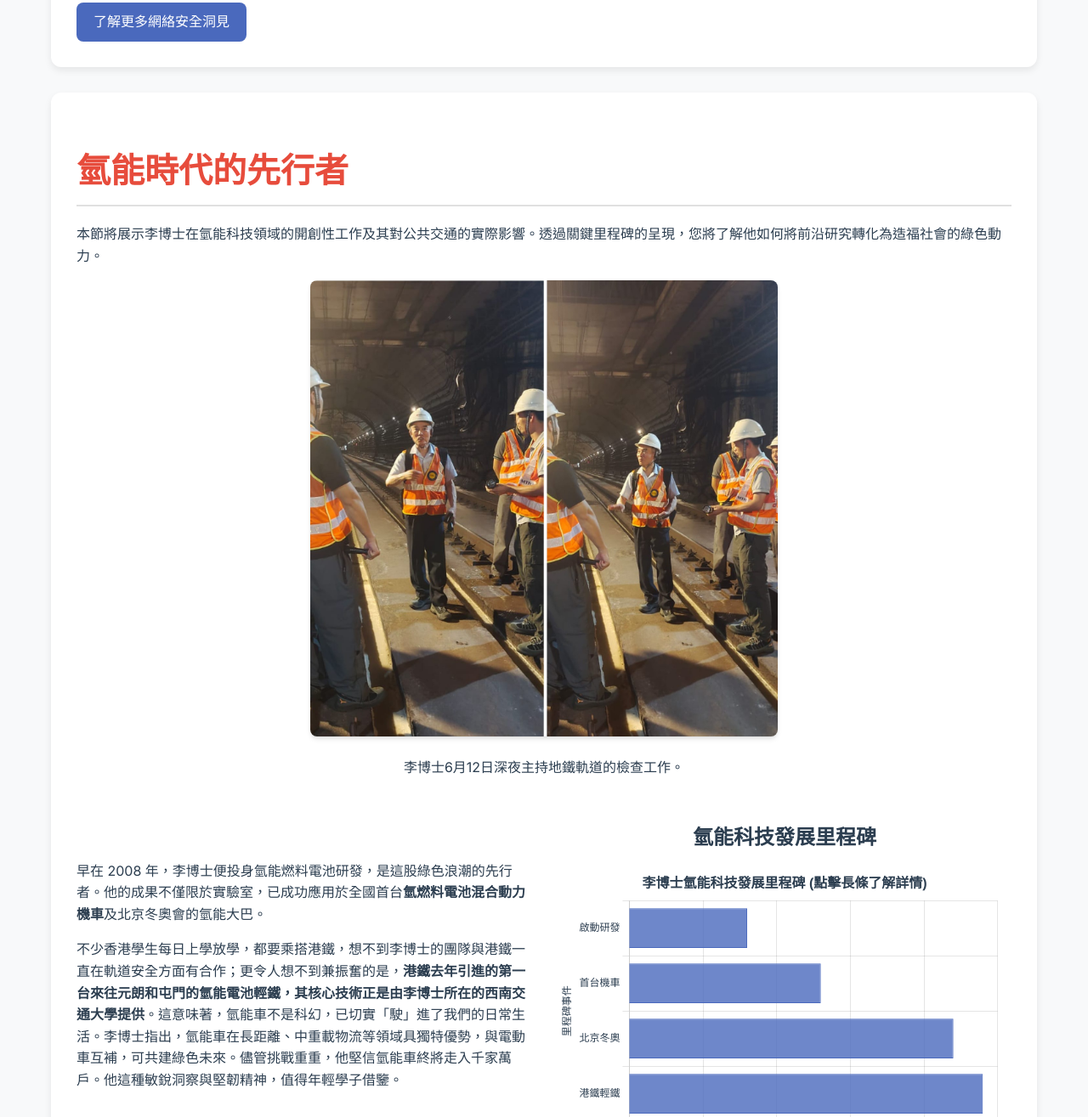
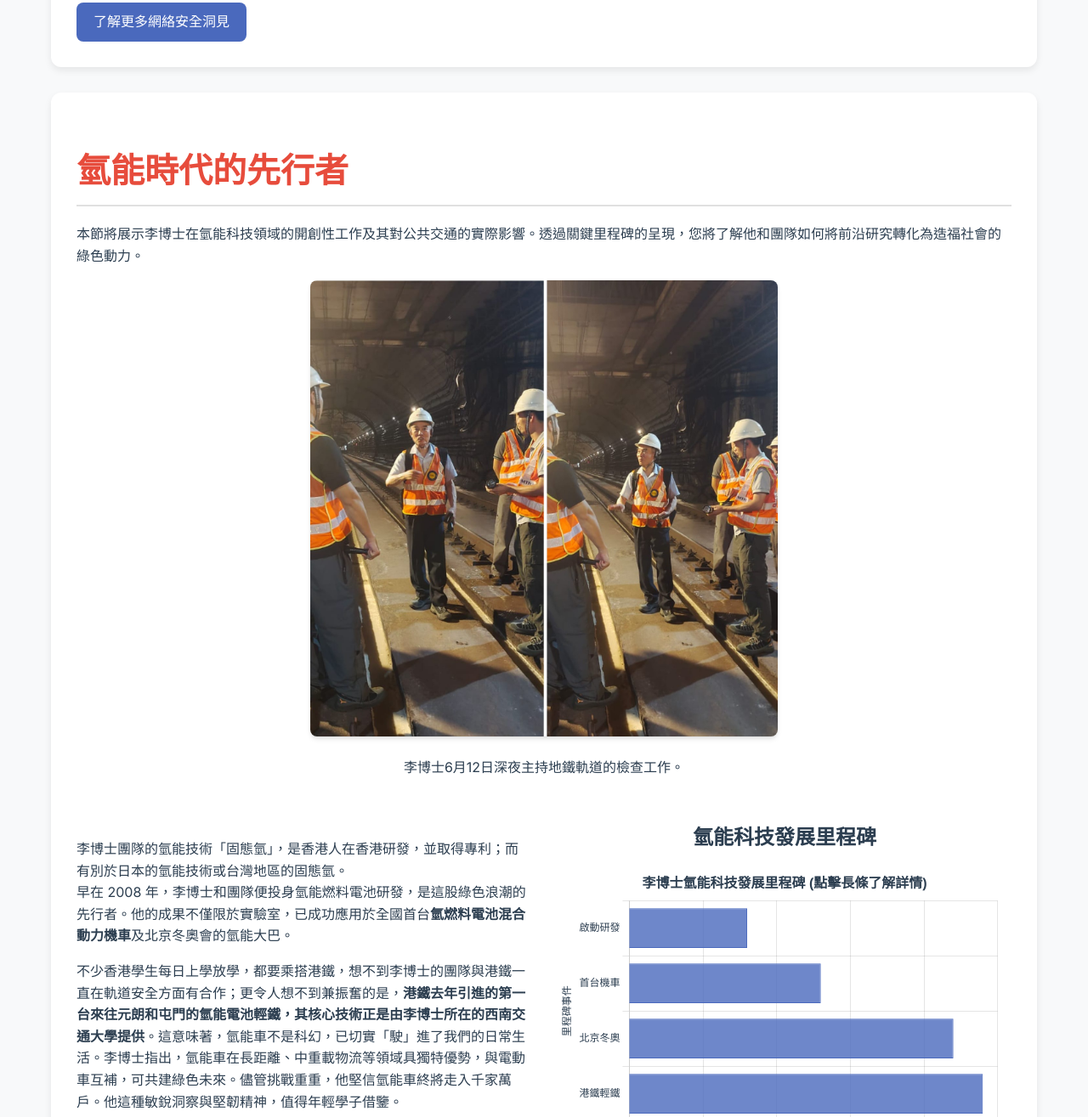
Before and after one commit to lstclhng/lsp1, a plain HTML site: page index.html in a window 1280 px wide. Shown: the part 1507-2822 px from the top of the page at 85% size. Drawn offline with nearby package versions, Linux system fonts and the light colour scheme.

Commit message:
Update index.html

```diff
--- a/index.html
+++ b/index.html
@@ -179,7 +179,7 @@ CONFIRMATION: NO SVG graphics used. NO Mermaid JS used. -->
         <section id="cybersecurity-section" class="section-container">
             <h2>網絡安全：無聲戰場的守護者</h2>
             <p class="mb-4">
-                本節將深入探討李博士在網絡安全領域的卓越貢獻與獨到見解。作為國家信息安全的重要守護者，他不僅以驚人的成就證明了技術實力，更為年輕一代揭示了該領域學習的真諦。
+                本節將深入探討李博士在網絡安全領域的卓越貢獻與獨到見解。作為國家信息安全的重要守護者，他和團隊不僅以驚人的成就證明了技術實力，他更為年輕一代揭示了該領域學習的真諦。
             </p>
             <p class="mb-4">
                 對中學生而言，「網絡安全」似近還遠，但對李博士，卻是數十年如一日的戰場。身為國家網絡安全和信息化委員會成員，他其中一個團隊參與建構、營運和負責高鐵售票網 12306.com 的安全防禦，確保該系統「<b class="animate-number" data-target="23">0</b>年未被攻破，國家未損失過<b class="animate-number" data-target="1">0</b>分錢」。這句話背後，是無數個日夜的技術攻防與精密佈局。他甚至曾公開向業界「叫板」，邀請各路高手包括香港警務處挑戰，但無人敢應，因為他們深知，李博士及其團隊是真正的「國家級」高手。
@@ -196,7 +196,7 @@ CONFIRMATION: NO SVG graphics used. NO Mermaid JS used. -->
         <section id="hydrogen-energy-section" class="section-container">
             <h2>氫能時代的先行者</h2>
             <p class="mb-4">
-                本節將展示李博士在氫能科技領域的開創性工作及其對公共交通的實際影響。透過關鍵里程碑的呈現，您將了解他如何將前沿研究轉化為造福社會的綠色動力。
+                本節將展示李博士在氫能科技領域的開創性工作及其對公共交通的實際影響。透過關鍵里程碑的呈現，您將了解他和團隊如何將前沿研究轉化為造福社會的綠色動力。
             </p>
 
             <div class="flex justify-center mb-6">
@@ -206,8 +206,11 @@ CONFIRMATION: NO SVG graphics used. NO Mermaid JS used. -->
             <br>
             <div class="grid grid-cols-1 md:grid-cols-2 gap-8 items-center mb-6">
                 <div>
+                     <div class="highlight-box">
+                李博士團隊的氫能技術「固態氫」，是香港人在香港研發，並取得專利；而有別於日本的氫能技術或台灣地區的固態氫。
+            </div>
                     <p class="mb-4">
-                        早在 2008 年，李博士便投身氫能燃料電池研發，是這股綠色浪潮的先行者。他的成果不僅限於實驗室，已成功應用於全國首台<b>氫燃料電池混合動力機車</b>及北京冬奧會的氫能大巴。
+                        早在 2008 年，李博士和團隊便投身氫能燃料電池研發，是這股綠色浪潮的先行者。他的成果不僅限於實驗室，已成功應用於全國首台<b>氫燃料電池混合動力機車</b>及北京冬奧會的氫能大巴。
                     </p>
                     <p class="mb-4">
                         不少香港學生每日上學放學，都要乘搭港鐵，想不到李博士的團隊與港鐵一直在軌道安全方面有合作；更令人想不到兼振奮的是，<b>港鐵去年引進的第一台來往元朗和屯門的氫能電池輕鐵，其核心技術正是由李博士所在的西南交通大學提供</b>。這意味著，氫能車不是科幻，已切實「駛」進了我們的日常生活。李博士指出，氫能車在長距離、中重載物流等領域具獨特優勢，與電動車互補，可共建綠色未來。儘管挑戰重重，他堅信氫能車終將走入千家萬戶。他這種敏銳洞察與堅韌精神，值得年輕學子借鑒。
```
